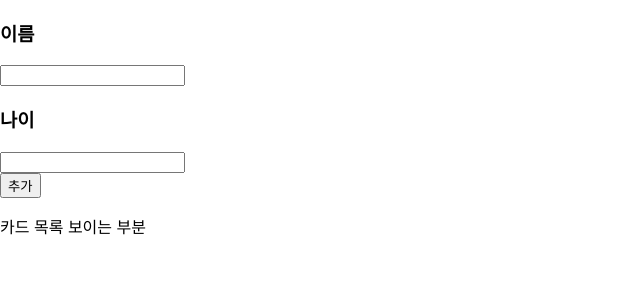
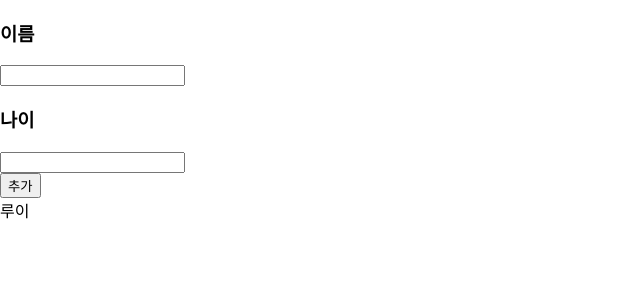
Before and after one commit to glenn-a810/Study, a React (Create React App) app in the folder practice/: page / in a window 1280 px wide. Shown: the top 300 px of the page, without its empty margins (0-640 px from the left). Built offline with nearby package versions, Linux system fonts and the light colour scheme.

Commit message:
card.js에서 user data 보이는거 테스트

```diff
--- a/practice/src/components/UI/Card.js
+++ b/practice/src/components/UI/Card.js
@@ -1,9 +1,20 @@
 import React from 'react'
 
 const Card = () => {
+    const userData = [
+        {
+            userName : '루이',
+            userAge : 11
+        },
+        {
+            userName : '오드',
+            userAge : 10
+        }
+    ]
+
     return(
         <div>
-            <p>카드 목록 보이는 부분</p>
+            {userData[0].userName}
         </div>
     )
 }
```
